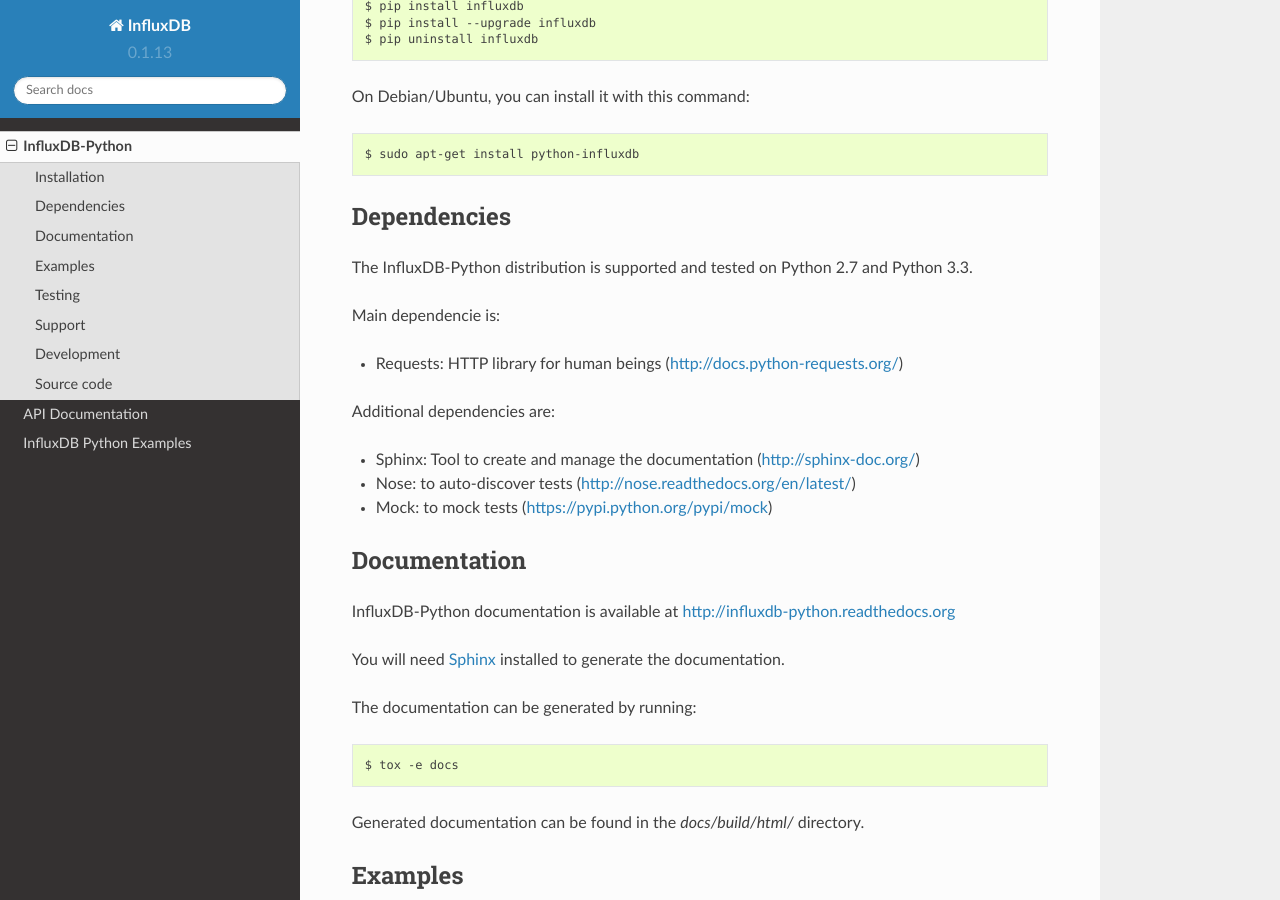
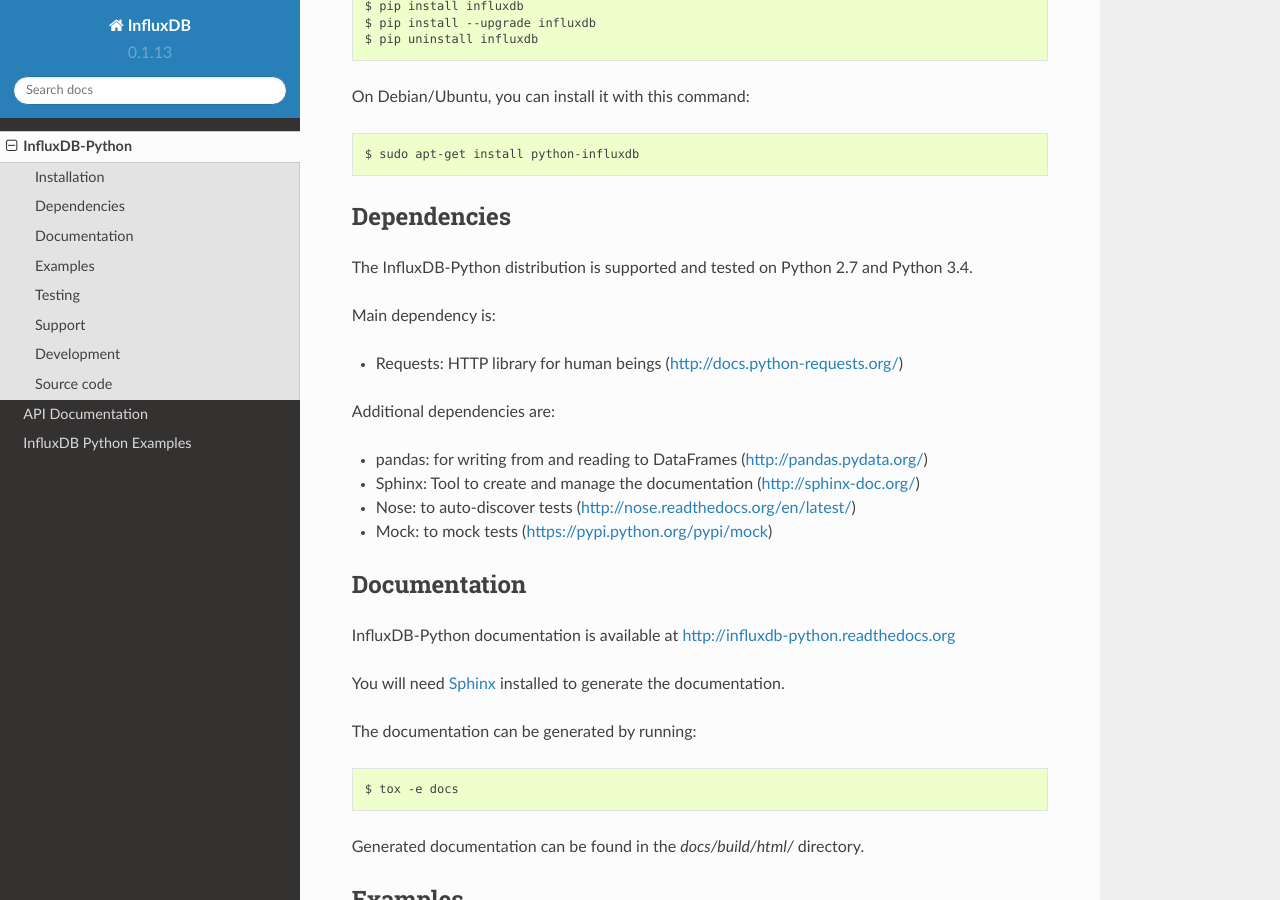
Before and after one commit to influxdata/influxdb-python, a Sphinx documentation site: the page built from docs/source/include-readme.rst, in a window 1280 px wide and 900 px high, scrolled down 443 px. Built offline with Sphinx 7.4.7 and the Read the Docs theme 2.0.0, drawn with Linux system fonts in a browser that asks for light colours.

Commit message:
Documentation for DataFrameClient

```diff
--- a/README.rst
+++ b/README.rst
@@ -52,15 +52,16 @@
 Dependencies
 ============
 
-The InfluxDB-Python distribution is supported and tested on Python 2.7 and Python 3.3.
+The InfluxDB-Python distribution is supported and tested on Python 2.7 and Python 3.4.
 
-Main dependencie is:
+Main dependency is:
 
 - Requests: HTTP library for human beings (http://docs.python-requests.org/)
 
 
 Additional dependencies are:
 
+- pandas: for writing from and reading to DataFrames (http://pandas.pydata.org/)
 - Sphinx: Tool to create and manage the documentation (http://sphinx-doc.org/)
 - Nose: to auto-discover tests (http://nose.readthedocs.org/en/latest/)
 - Mock: to mock tests (https://pypi.python.org/pypi/mock)
```
Also changed, not shown: docs/source/api-documentation.rst (+19 -1 lines), docs/source/examples.rst (+7 -0 lines).
